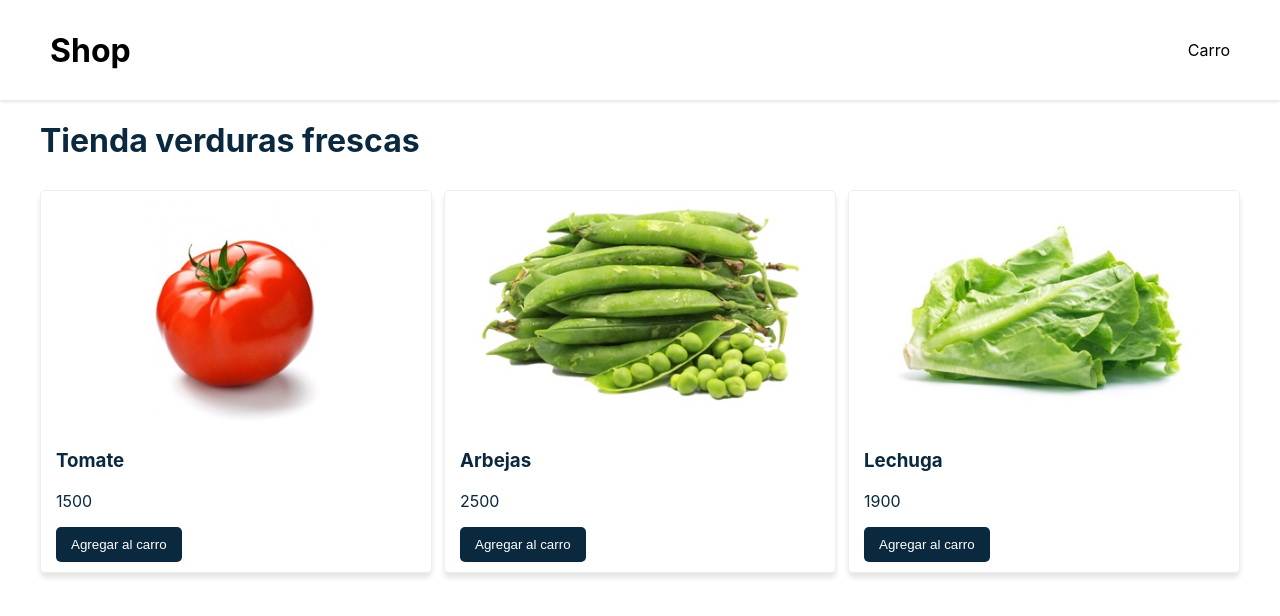
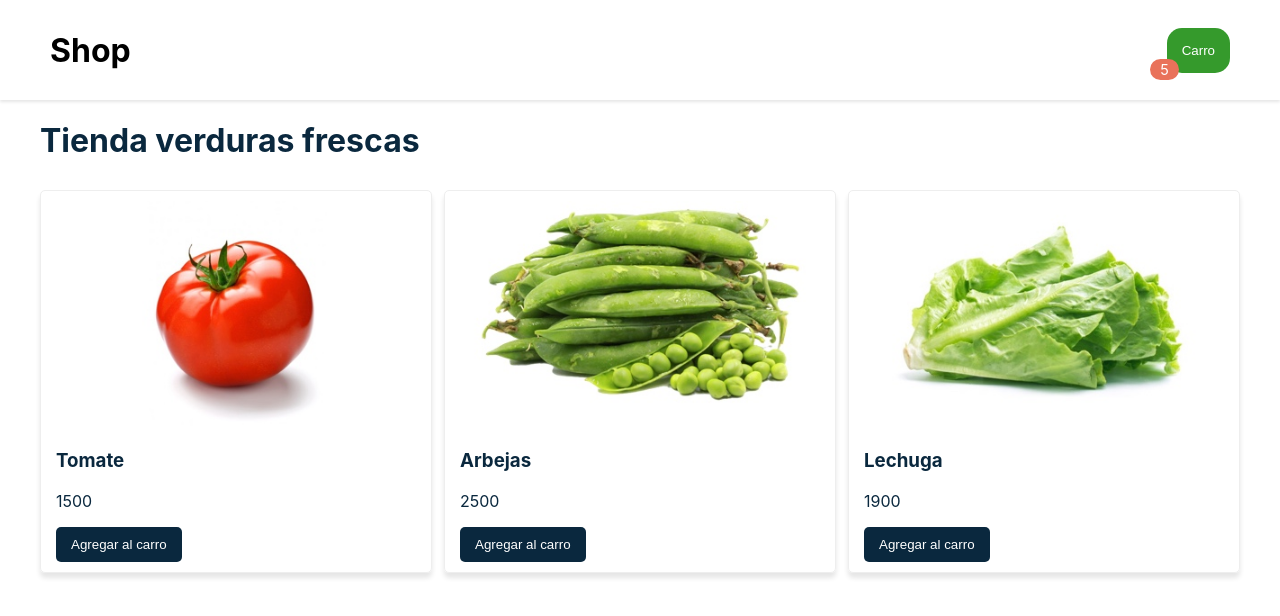
Before and after one commit to adrian1426/ReactJS_Carrito-Compra-Verdura, a React (Create React App) app: page / in a window 1280 px wide. Shown: the top 616 px of the page. Built offline with nearby package versions, Linux system fonts and the light colour scheme.

Commit message:
Componente bubblealert

```diff
--- /dev/null
+++ b/src/components/BubbleAlert.js
@@ -0,0 +1,24 @@
+import { Component } from 'react';
+
+const styles = {
+  bubbleAlert: {
+    backgroundColor: '#E9725A',
+    borderRadius: '15px',
+    color: '#fff',
+    padding: '2px 10px',
+    fontSize: '0.9rem',
+    width: '20px'
+  }
+};
+
+class BubbleAler extends Component {
+  render() {
+    return (
+      <span style={styles.bubbleAlert}>
+        5
+      </span>
+    );
+  }
+};
+
+export default BubbleAler;
--- /dev/null
+++ b/src/components/Carro.js
@@ -0,0 +1,33 @@
+import { Component } from 'react';
+import BubbleAler from './BubbleAlert';
+
+const styles = {
+  carro: {
+    backgroundColor: '#359A2C',
+    color: '#FFFFFF',
+    border: 'none',
+    padding: '15px',
+    borderRadius: '15px',
+    cursor: 'pointer'
+  },
+  bubble: {
+    position: 'relative',
+    left: 12,
+    top: 20
+  }
+};
+
+class Carro extends Component {
+  render() {
+    return (
+      <div>
+        <span style={styles.bubble}>
+          <BubbleAler />
+        </span>
+        <button style={styles.carro}>Carro</button>
+      </div>
+    );
+  }
+};
+
+export default Carro;
--- a/src/components/NavBar.js
+++ b/src/components/NavBar.js
@@ -1,4 +1,5 @@
 import { Component } from 'react';
+import Carro from './Carro';
 import Logo from './Logo';
 
 const styles = {
@@ -19,7 +20,7 @@
     return (
       <nav style={styles.navbar}>
         <Logo />
-        <p>Carro</p>
+        <Carro />
       </nav>
     );
   }
```
